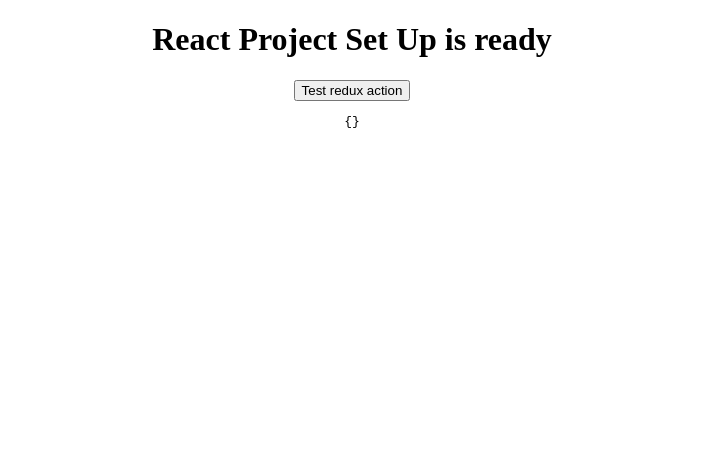
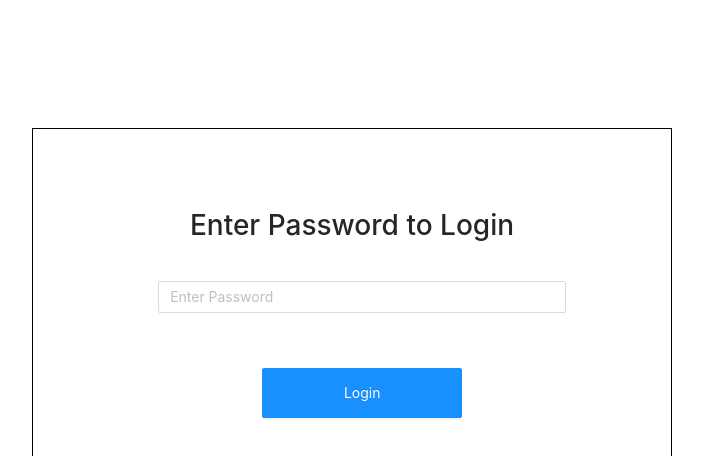
Before and after one commit to shailus1029/Assignment_smartClean, a React app: page / in a window 1280 px wide. Shown: the top 456 px of the page, without its empty margins (288-991 px from the left). Built offline with nearby package versions, Linux system fonts and the light colour scheme.

Commit message:
login and routing donr

```diff
--- a/package.json
+++ b/package.json
@@ -21,10 +21,13 @@
 	},
 	"homepage": "https://github.com/shailus1029/Assignment_smartClean#readme",
 	"dependencies": {
+		"antd": "^4.0.2",
+		"axios": "^0.19.2",
 		"babel-cli": "^6.26.0",
 		"react": "^16.9.0",
 		"react-dom": "^16.9.0",
 		"react-redux": "^7.1.1",
+		"react-router-dom": "^5.1.2",
 		"redux": "^4.0.4",
 		"webpack": "^4.40.2",
 		"webpack-cli": "^3.3.8",
--- a/src/App.jsx
+++ b/src/App.jsx
@@ -1,15 +1,24 @@
 import React, { Component } from "react";
-import Home from "../src/Containers/Home/Home.jsx";
 import { Provider } from "react-redux";
 import configureStore from "./Redux/Store/store.js";
+import { BrowserRouter, Route, Switch } from "react-router-dom";
+import Login from "../src/Containers/Login/Login.jsx";
+import Home from "../src/Containers/Home/Home.jsx";
 
 class App extends Component {
 	render() {
 		return (
 			<Provider store={configureStore()}>
-        <Home />
+				<BrowserRouter>
+					<Switch>
+						<Route exact path="/" component={Login} />
+						<Route path="/home" component={Home} />
+						<Route path="*" component={Login} />
+					</Switch>
+				</BrowserRouter>
 			</Provider>
 		);
 	}
 }
+
 export default App;
--- /dev/null
+++ b/src/Components/Atoms/ButtonField/ButtonField.jsx
@@ -0,0 +1,17 @@
+import React from "react";
+import { Button } from "antd";
+
+const ButtonField = props => {
+	return (
+		<Button
+			className={`${props.btnClass}`}
+			style={{ margin: `${props.margin}` }}
+			type={props.type}
+			onClick={props.handleChange}
+		>
+			{props.buttonText}
+		</Button>
+	);
+};
+
+export default ButtonField;
--- /dev/null
+++ b/src/Components/Atoms/InputField/InputField.jsx
@@ -0,0 +1,16 @@
+import React from "react";
+import { Input } from "antd";
+
+const InputField = props => {
+	return (
+		<Input
+			placeholder={props.placeholderText}
+			style={{ width: `${props.inputFieldWidth}` }}
+			onChange={props.handleChange}
+			value={props.value}
+			type={props.type}
+		/>
+	);
+};
+
+export default InputField;
--- /dev/null
+++ b/src/Containers/Login/Login.css
@@ -0,0 +1,43 @@
+.loginContainer {
+	margin: 10%;
+	border: 1px solid #000000;
+	padding: 5%;
+	width: 50%;
+	margin-left: 25%;
+	height: 370px;
+}
+
+.loginDiv {
+	width: 80%;
+	margin-left: 12%;
+}
+
+.passwordInput {
+	padding-top: 20px;
+}
+
+.loginButton {
+	text-align: center;
+	padding-top: 20px;
+}
+
+.loginText {
+	padding-top: 10px;
+	text-align: center;
+}
+
+.errorText {
+	padding-top: 20px;
+}
+
+.errorText p {
+	color: red;
+	font-size: 14px;
+	letter-spacing: normal;
+}
+
+.login-button {
+	width: 200px;
+	margin-top: 35px;
+	height: 50px !important;
+}
--- /dev/null
+++ b/src/Containers/Login/Login.jsx
@@ -0,0 +1,80 @@
+import React from "react";
+import { withRouter } from "react-router-dom";
+import "./Login.css";
+import "antd/dist/antd.css";
+import InputField from "../../Components/Atoms/InputField/InputField.jsx";
+import ButtonField from "../../Components/Atoms/ButtonField/ButtonField.jsx";
+
+class Login extends React.Component {
+	constructor(props) {
+		super(props);
+		this.state = {
+			password: "",
+			error: false,
+			errorText: "",
+			correctPassword: "smartclean"
+		};
+		this.handlePassword = this.handlePassword.bind(this);
+		this.handleLogin = this.handleLogin.bind(this);
+	}
+
+	handlePassword(event) {
+		const value = event.target.value;
+		this.setState({
+			password: value,
+			error: false
+		});
+	}
+
+	handleLogin() {
+		const { password, correctPassword } = this.state;
+		if (password === "") {
+			this.setState({
+				error: true,
+				errorText: "***Please Enter Password"
+			});
+		} else if (password.trim() === correctPassword.trim()) {
+			this.props.history.push("/home");
+		} else {
+			this.setState({
+				error: true,
+				errorText: "***Please Enter Correct Password"
+			});
+		}
+	}
+
+	render() {
+		return (
+			<div className="loginContainer">
+				<div className="loginText">
+					<h1>Enter Password to Login</h1>
+				</div>
+				<div className="loginDiv">
+					<div className="passwordInput">
+						<InputField
+							type="password"
+							value={this.state.password}
+							handleChange={this.handlePassword}
+							placeholderText="Enter Password"
+						/>
+					</div>
+					<div className="loginButton">
+						<ButtonField
+							type="primary"
+							btnClass="searchButton login-button"
+							buttonText="Login"
+							handleChange={this.handleLogin}
+						/>
+					</div>
+					{this.state.error ? (
+						<div className="errorText">
+							<p>{this.state.errorText}</p>
+						</div>
+					) : null}
+				</div>
+			</div>
+		);
+	}
+}
+
+export default withRouter(Login);
--- a/src/Redux/Store/store.js
+++ b/src/Redux/Store/store.js
@@ -2,5 +2,5 @@
 import rootReducer from "../Reducers/rootReducer.js";
 
 export default function configureStore(initialState = {}) {
-  return createStore(rootReducer, initialState);
+	return createStore(rootReducer, initialState);
 }
--- a/webpack.config.js
+++ b/webpack.config.js
@@ -5,11 +5,13 @@
 	entry: "./src/main.js",
 	output: {
 		path: path.join(__dirname, "/bundle"),
-    filename: "index_bundle.js"
+		filename: "index_bundle.js",
+		publicPath: "/"
 	},
 	devServer: {
 		inline: true,
-    port: 3000
+		port: 3000,
+		historyApiFallback: true
 	},
 	module: {
 		rules: [
```
Lines whose indentation alone changed are shown as unchanged.
